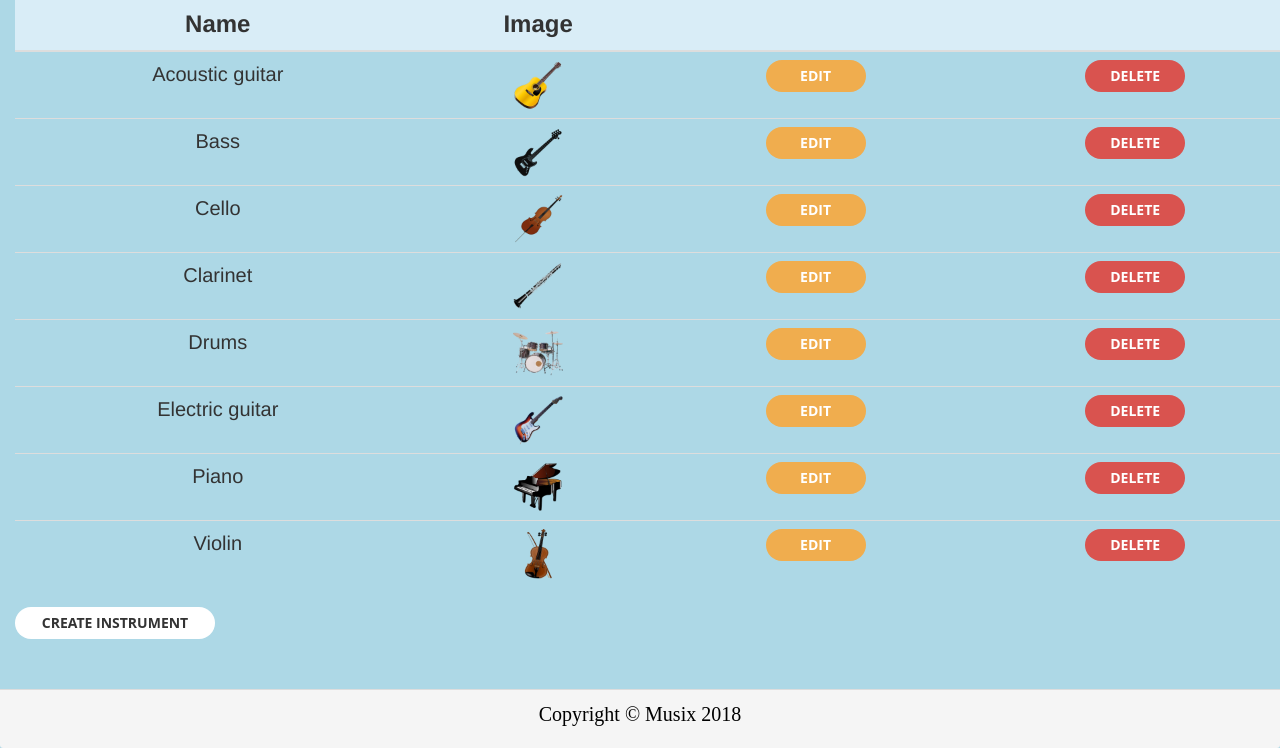
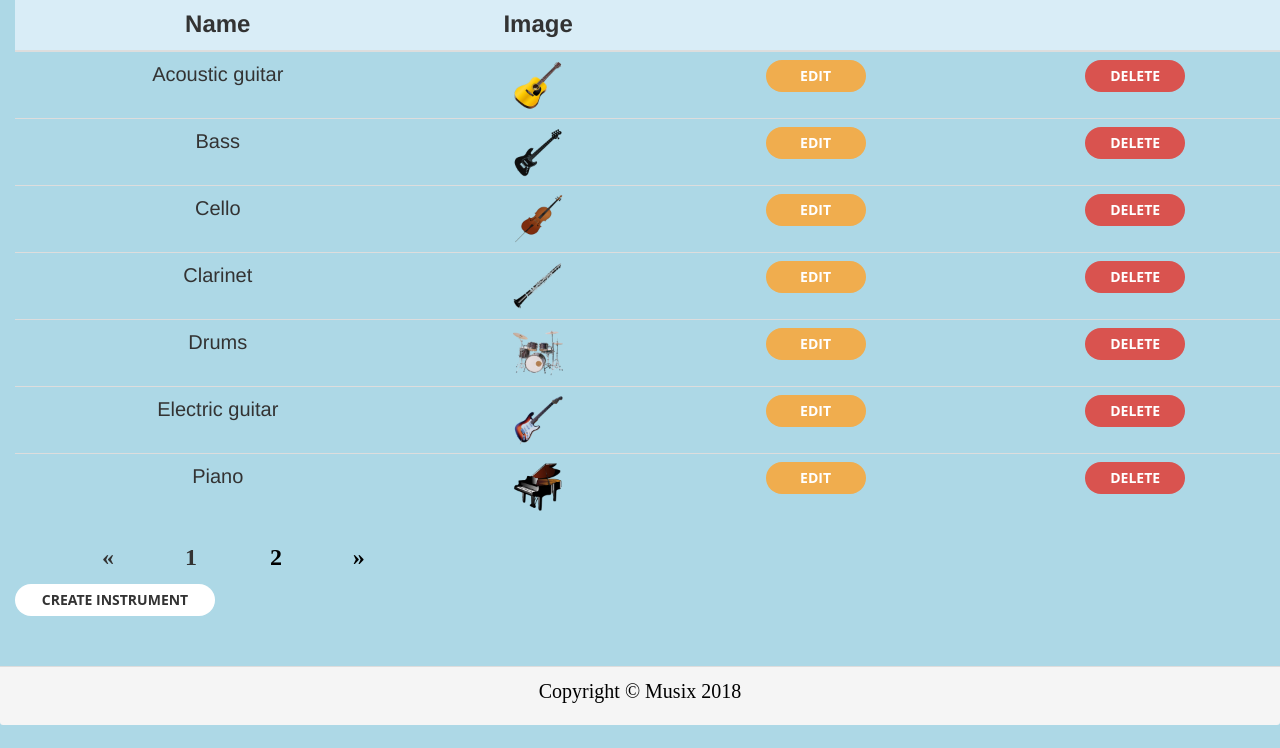
Before and after one commit to javiparra17/Musix, a Django app: page /instruments in a window 1280 px wide. Shown: the part 310-1058 px from the top of the page. After the commit the page ends 1035 px from the top, so only its background shows below. Run offline with Django 3.2, Linux system fonts and the light colour scheme; a user stored in the database is signed in; data comes from the database, SQL or seed files in the repository; both versions use the stored data as it was after the commit; some libraries are stand-ins or nearby versions.

Commit message:
Añadida paginación a la lista de instrumentos

```diff
--- a/Musix/main/static/css/instruments.css
+++ b/Musix/main/static/css/instruments.css
@@ -45,3 +45,7 @@ tbody{
     color: white;
 	text-decoration: none;
 }
+
+#pagination li{
+    margin-right: 5px;
+}
--- a/Musix/main/views/instrument.py
+++ b/Musix/main/views/instrument.py
@@ -5,6 +5,7 @@ from django.shortcuts import render, redirect
 from django.http import HttpResponseRedirect
 from django.contrib.auth.decorators import login_required
 from django.core.exceptions import ObjectDoesNotExist, PermissionDenied
+from django.core.paginator import Paginator, EmptyPage, PageNotAnInteger
 
 
 @login_required(login_url='/login.html')
@@ -42,7 +43,15 @@ def instruments(request):
 
     all_instruments = service.instruments()
 
-    return render(request, 'instruments.html', {'instruments': all_instruments})
+    page_instruments = request.GET.get("page", 1)
+    paginator_instruments = Paginator(all_instruments, 7)
+
+    try:
+        p_instruments = paginator_instruments.page(page_instruments)
+    except (PageNotAnInteger, EmptyPage):
+        p_instruments = paginator_instruments.page(1)
+
+    return render(request, 'instruments.html', {'instruments': p_instruments})
 
 
 @login_required(login_url='/login.html')
--- a/Musix/templates/instruments.html
+++ b/Musix/templates/instruments.html
@@ -44,6 +44,28 @@
                 {% endfor %}
             </tbody>
         </table>
+
+        {% if instruments.has_other_pages %}
+            <ul id="pagination">
+                {% if instruments.has_previous %}
+                    <li><a href="?page={{ instruments.previous_page_number }}">&laquo;</a></li>
+                {% else %}
+                    <li class="disabled"><span>&laquo;</span></li>
+                {% endif %}
+                {% for i in instruments.paginator.page_range %}
+                    {% if instruments.number == i %}
+                        <li class="active"><span>{{ i }} <span class="sr-only">(current)</span></span></li>
+                    {% else %}
+                        <li><a href="?page={{ i }}">{{ i }}</a></li>
+                    {% endif %}
+                {% endfor %}
+                {% if instruments.has_next %}
+                    <li><a href="?page={{ instruments.next_page_number }}">&raquo;</a></li>
+                {% else %}
+                    <li class="disabled"><span>&raquo;</span></li>
+                {% endif %}
+            </ul>
+        {% endif %}
     </div>
 
 {% endif %}
```
Also changed, not shown: Musix/musix.db.
